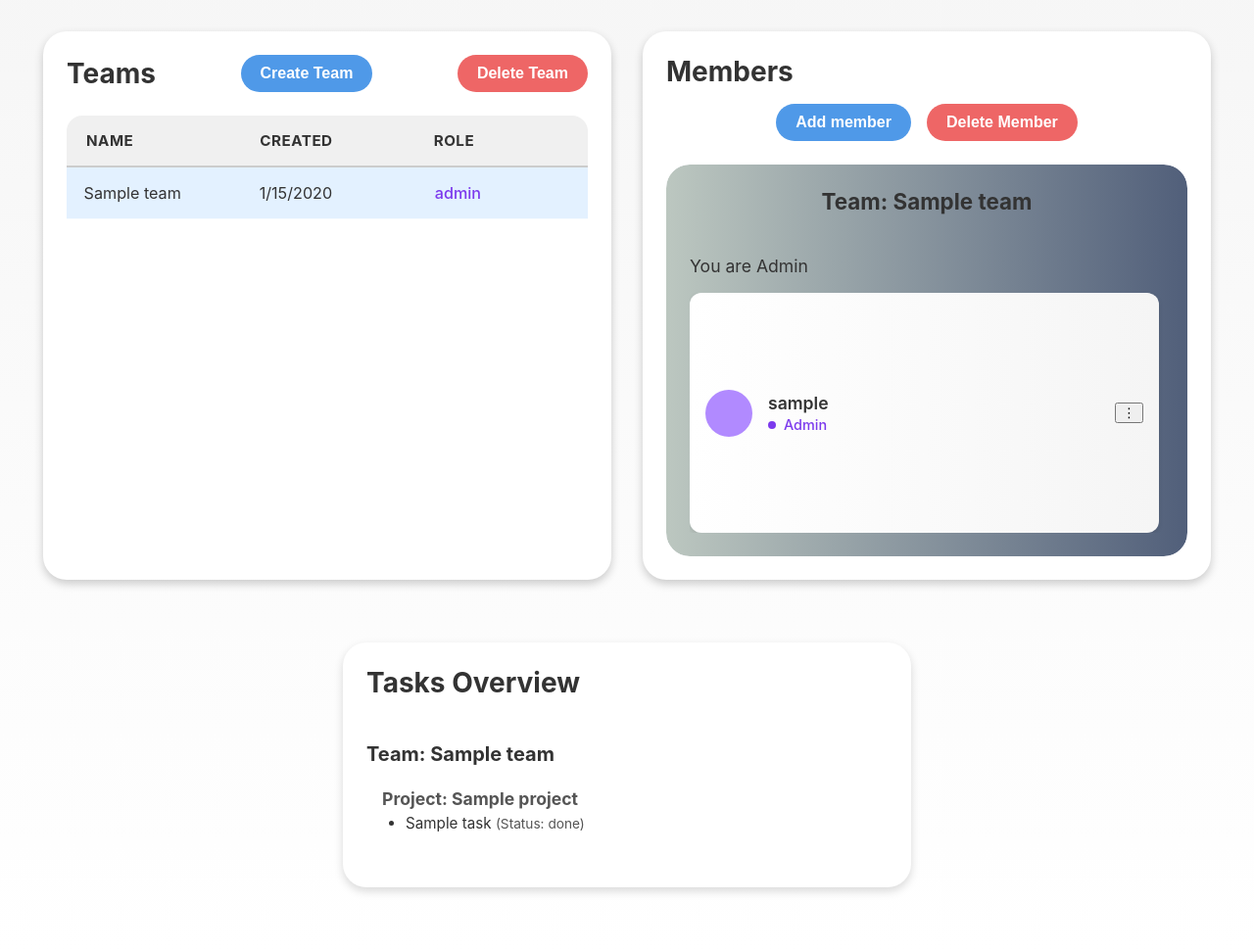
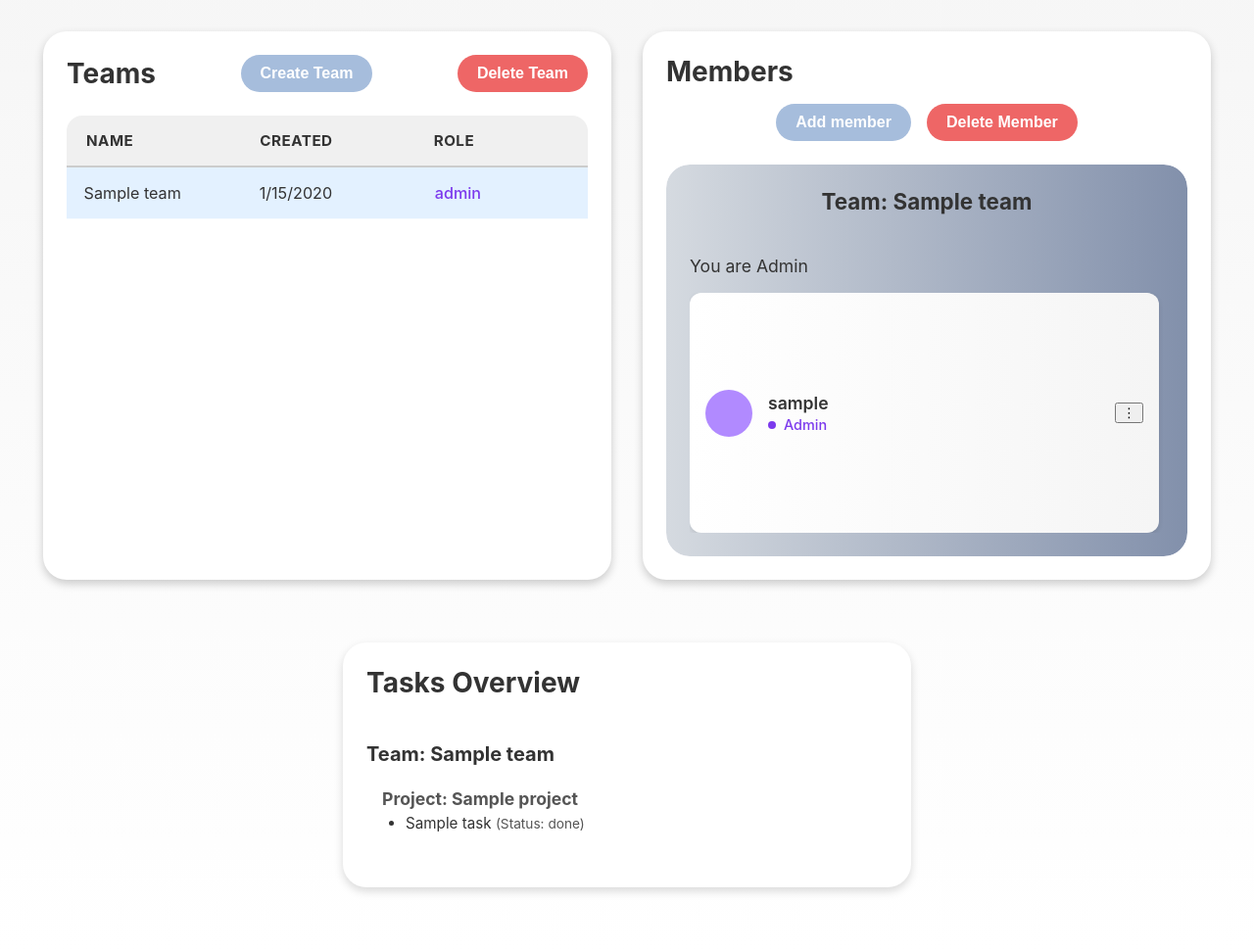
Before and after one commit to JairGutierrez-01/Clockwise, a Flask app: page /teams in a window 1280 px wide. Shown: the part 144-1114 px from the top of the page at 98% size. Run offline with Flask 3, Linux system fonts and the light colour scheme; a user stored in the database is signed in; tables that the repository leaves empty hold one stand-in row (values such as "Sample post"); data that the repository does not hold is empty.

Commit message:
edit colors

```diff
--- a/frontend/static/teams.css
+++ b/frontend/static/teams.css
@@ -75,7 +75,7 @@
   --delete-color: #fca5a5; /* Softer, lighter red for delete actions in light mode */
   --delete-color-dark: #ee6666; /* Slightly darker red for hover in light mode */
   --admin-color: #7c3aed;
-  --member-color: #4f99e8; /* Lighter, clearer blue for member in light mode */
+  --member-color: #a6bddc; /* Lighter, clearer blue for member in light mode */
   --subtle-gradient-1: linear-gradient(to right, #ffffff, #f5f5f5);
   --subtle-gradient-1-hover: linear-gradient(to right, #eeeeee, #e5e5e5);
   --team-card-header-bg: #f0f0f0;
@@ -90,7 +90,7 @@
   --surface-dark: #f5f5f5;
   --card-bg-light: #f8f8f8;
   --purple: #7c3aed;
-  --carousel-bg-gradient: linear-gradient(to right, #BCC7C0, #515F7A);
+  --carousel-bg-gradient: linear-gradient(to right, #D5DAE0, #8290AB);
   --active-row-bg: #e3f1ff; /* Light blue for active row in light mode */
   --shadow-xs: 0 1px 2px rgba(0, 0, 0, 0.05);
   --shadow-sm: 0 2px 5px rgba(0, 0, 0, 0.1);
```
